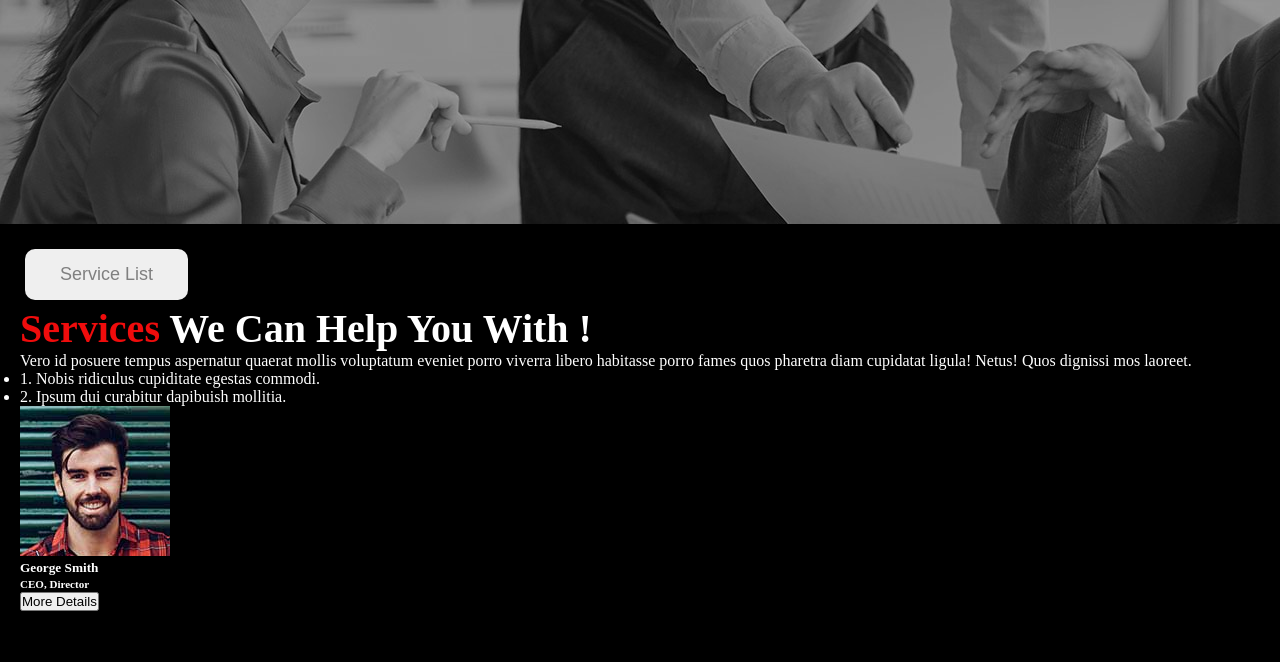
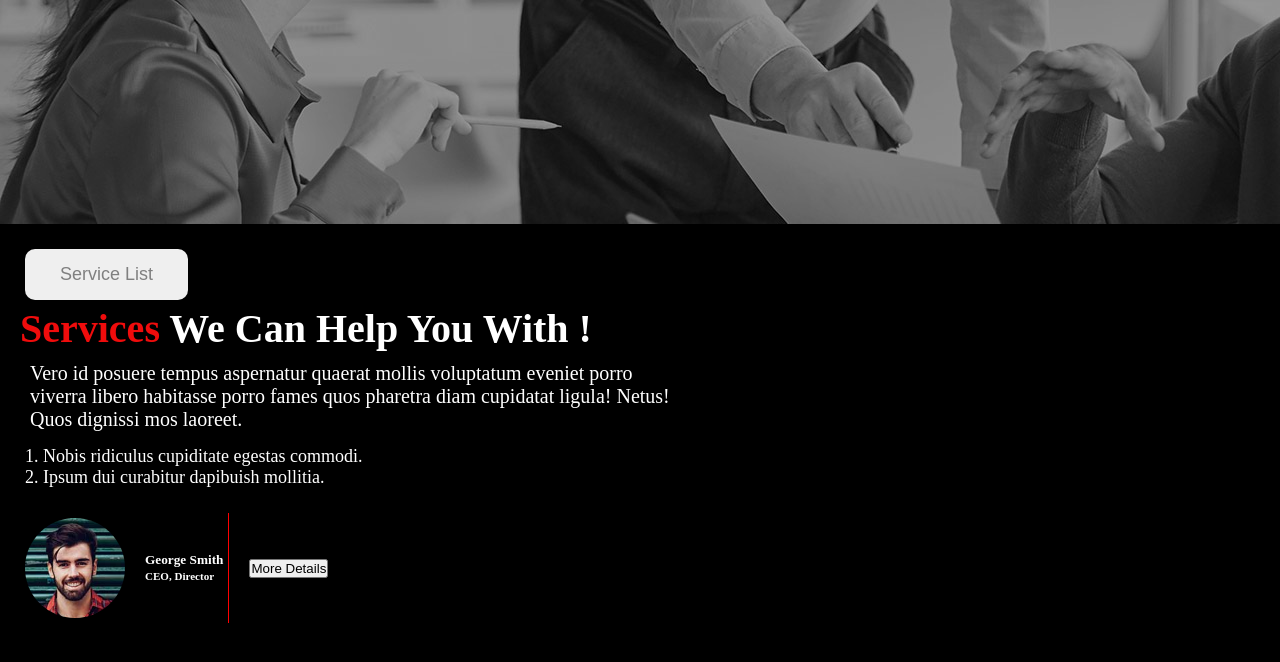
Before and after one commit to Habibur-Habib/digital-agency, a plain HTML site: page index.html in a window 1280 px wide. Shown: the part 665-1327 px from the top of the page. Drawn offline with Linux system fonts and the light colour scheme.

Commit message:
service section half done

```diff
--- a/index.html
+++ b/index.html
@@ -1,5 +1,6 @@
 <!DOCTYPE html>
 <html lang="en">
+
 <head>
     <meta charset="UTF-8" />
     <meta http-equiv="X-UA-Compatible" content="IE=edge" />
@@ -7,6 +8,7 @@
     <title>Digital Agency</title>
     <link rel="stylesheet" href="style.css" />
 </head>
+
 <body>
     <header>
         <div class="nav-container">
@@ -27,13 +29,10 @@
     <div class="banner-container">
         <div class="banner-details">
             <h1 class="banner-title">
-          <span class="primary-color">Degital</span> Agency You <br />
-          can Rely Upon !
+                <span class="primary-color">Degital</span> Agency You <br /> can Rely Upon !
             </h1>
             <p class="description">
-          Hymenaeos! Omnis arcu vitae? Phasellus irure cupidatat incidunt,
-          semper metus, nibh adipisci assumenda odio, quos, senectus vehicula
-          occaecat, officiis malesuada cras.
+                Hymenaeos! Omnis arcu vitae? Phasellus irure cupidatat incidunt, semper metus, nibh adipisci assumenda odio, quos, senectus vehicula occaecat, officiis malesuada cras.
             </p>
             <div class="buttons">
                 <button class="btn-discover btn">Discover Me</button>
@@ -46,18 +45,16 @@
             <div class="service-details">
                 <button class="service-btn btn">Service List</button>
                 <h1 class="service-title"><span class="primary-color">Services</span> We Can Help You With !</h1>
-          <p>
-            Vero id posuere tempus aspernatur quaerat mollis voluptatum eveniet
-            porro viverra libero habitasse porro fames quos pharetra diam
-            cupidatat ligula! Netus! Quos dignissi mos laoreet.
+                <p class="service-description">
+                    Vero id posuere tempus aspernatur quaerat mollis voluptatum eveniet porro viverra libero habitasse porro fames quos pharetra diam cupidatat ligula! Netus! Quos dignissi mos laoreet.
                 </p>
-          <ul>
+                <ul class="list-item">
                     <li>1. Nobis ridiculus cupiditate egestas commodi.</li>
                     <li>2. Ipsum dui curabitur dapibuish mollitia.</li>
                 </ul>
                 <div class="author-details">
-            <div class="author-img">
-                <img src="./asset/image/author.jpg" alt="">
+                    <div class="author-img-desc">
+                        <img class="author-img" src="./asset/image/author.jpg" alt="">
                         <h5>George Smith <br />
                             <small>CEO, Director</small></h5>
                     </div>
@@ -70,4 +67,5 @@
         <div class="service-right-container"></div>
     </div>
 </body>
+
 </html>
--- a/style.css
+++ b/style.css
@@ -1,9 +1,9 @@
-*{
+* {
     padding: 0;
     margin: 0;
 }
 
-.nav-container{
+.nav-container {
     display: flex;
     padding: 20px;
     justify-content: space-around;
@@ -11,25 +11,25 @@
     color: white;
 }
 
-.items{
+.items {
     display: flex;
     list-style: none;
 }
 
-.item{
+.item {
     font-size: 22px;
     font-weight: bold;
     padding: 5px;
     margin-right: 10px;
 }
 
+
 /*banner container*/
 
-.banner-container{
+.banner-container {
     width: 100%;
     height: 100vh;
-    background-image: url(./asset/image/background.jpg),
-    linear-gradient(rgba(0,0,0,0.4),rgba(0,0,0,0.4));
+    background-image: url(./asset/image/background.jpg), linear-gradient(rgba(0, 0, 0, 0.4), rgba(0, 0, 0, 0.4));
     background-blend-mode: overlay;
     display: flex;
     justify-content: center;
@@ -38,23 +38,23 @@
     color: white;
 }
 
-.banner-title{
+.banner-title {
     font-size: 85px;
     font-weight: bold;
 }
 
-.primary-color{
+.primary-color {
     color: rgb(240, 12, 12);
 }
 
-.description{
+.description {
     font-size: 22px;
     width: 50%;
     margin: auto;
     padding: 10px;
 }
 
-.btn{
+.btn {
     padding: 15px 35px;
     border: none;
     font-size: 18px;
@@ -62,28 +62,70 @@
     border-radius: 10px;
     cursor: pointer;
 }
-.btn-discover{
+
+.btn-discover {
     background-color: tomato;
     color: white;
 }
-.btn-hire{
-   color: tomato;
+
+.btn-hire {
+    color: tomato;
 }
+
+
 /*service and author style*/
 
-.service-container{
+.service-container {
     width: 100%;
     height: 100vh;
-    background-image: url(./asset/image/footer-bg.png),
-    linear-gradient(rgba(0,0,0,1),rgba(0,0,0,9));
+    background-image: url(./asset/image/footer-bg.png), linear-gradient(rgba(0, 0, 0, 1), rgba(0, 0, 0, 9));
     background-blend-mode: overlay;
     color: white;
     padding: 20px;
 }
-.service-btn{
+
+.service-btn {
     color: gray;
 }
-.service-title{
-   font-size: 40px;
-   font-weight: bold;
+
+.service-title {
+    font-size: 40px;
+    font-weight: bold;
 }
+
+.service-description {
+    font-size: 20px;
+    width: 50%;
+    padding: 10px;
+}
+
+.list-item {
+    list-style: none;
+    font-size: 18px;
+    padding: 5px;
+}
+
+.author-details {
+    display: flex;
+    align-items: center;
+}
+
+.author-img-desc {
+    display: flex;
+    align-items: center;
+    padding: 5px;
+    margin-top: 20px;
+    margin-bottom: 20px;
+    border-right: 1px solid red;
+    gap: 20px;
+}
+
+.author-img {
+    width: 100px;
+    height: 100px;
+    border-radius: 50px;
+}
+
+.more-details {
+    padding: 20px;
+}
```
Lines whose indentation alone changed are shown as unchanged.
